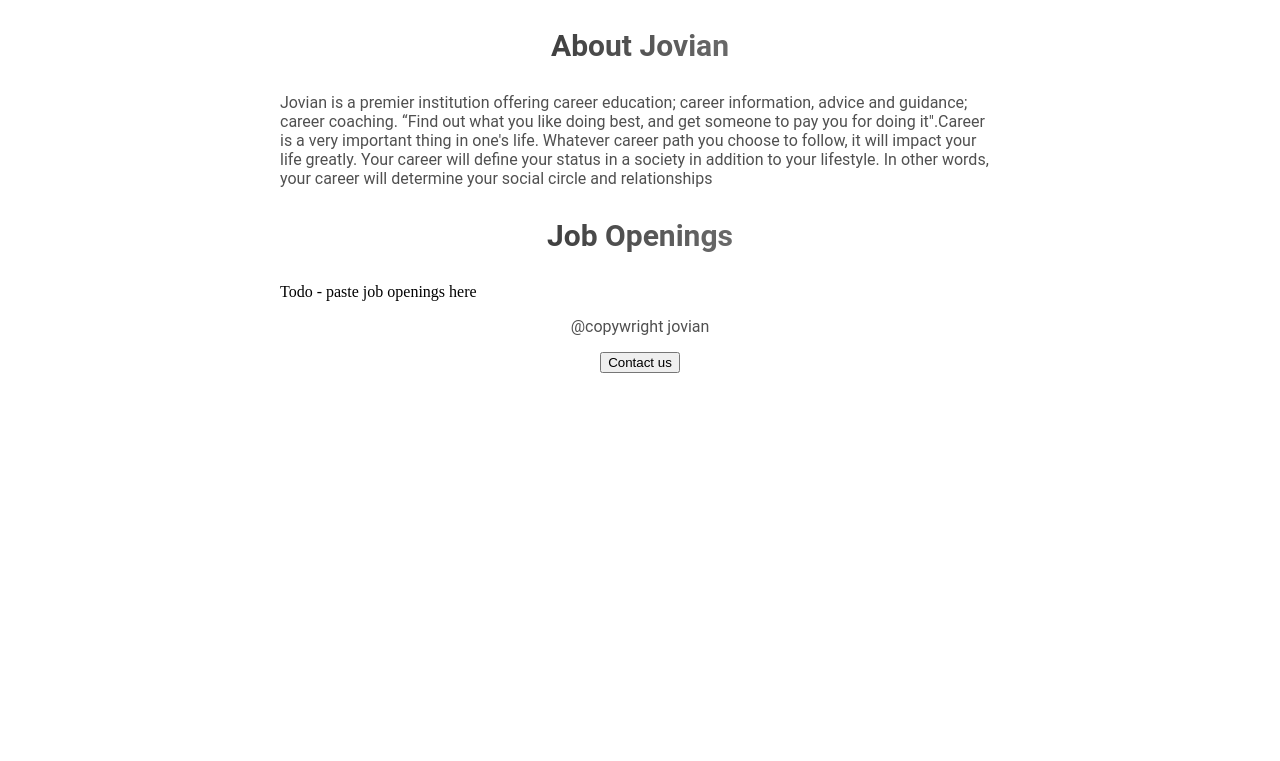
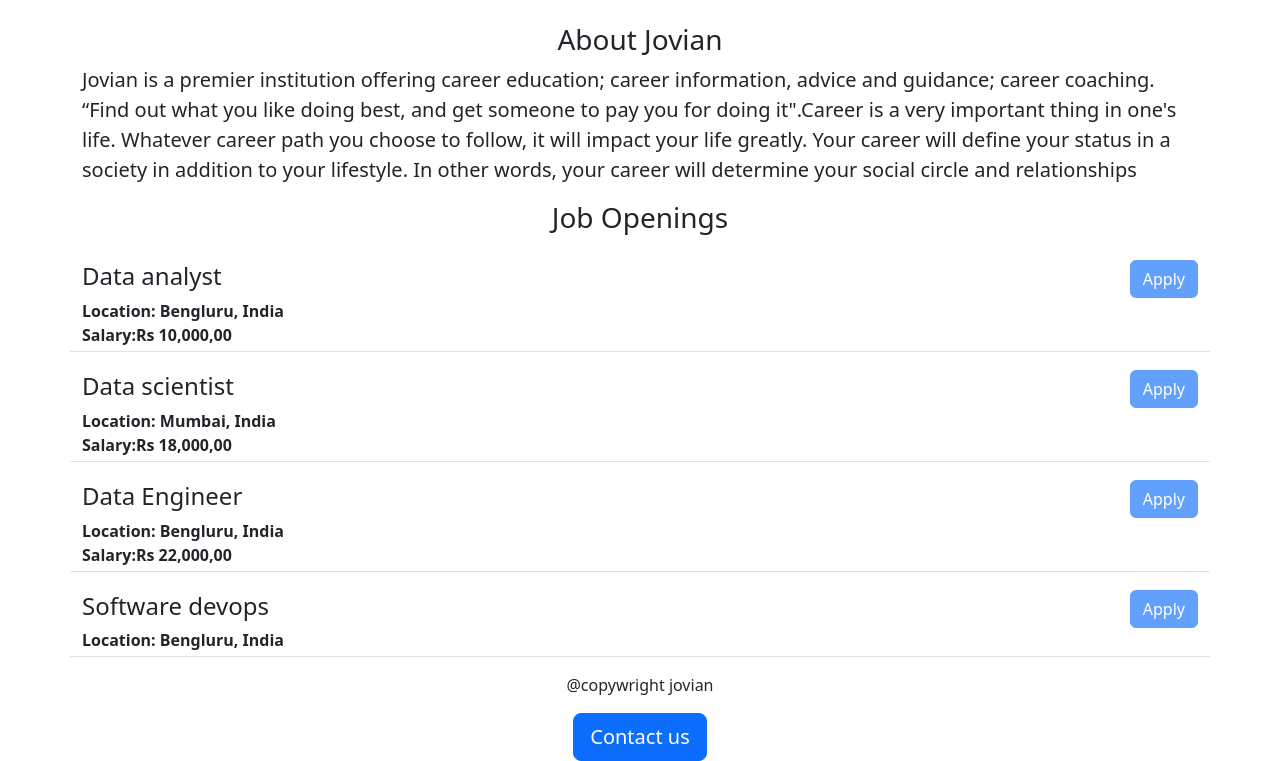
Before and after one commit to vasu123567/Web_dev-Jovian, a Flask app: page / in a window 1280 px wide. Shown: the part 441-1202 px from the top of the page. Before the commit the page ends 814 px from the top, so only its background shows below. Run offline with Flask 2, Linux system fonts and the light colour scheme.

Commit message:
added dynamic data and api route

```diff
--- a/main.py
+++ b/main.py
@@ -1,10 +1,33 @@
-from flask import Flask , render_template
+from flask import Flask , render_template , jsonify
 
 app = Flask(__name__,template_folder='templates')
 
+JOBS = [
+  { 'id':1,
+   'Title':'Data analyst',
+   'location': 'Bengluru, India',
+   'Salary': 'Rs 10,000,00'},
+  { 'id':2,
+   'Title':'Data scientist',
+   'location': 'Mumbai, India',
+   'Salary': 'Rs 18,000,00'},
+  { 'id':3,
+   'Title':'Data Engineer',
+   'location': 'Bengluru, India',
+   'Salary': 'Rs 22,000,00'},
+  { 'id':4,
+   'Title':'Software devops',
+   'location': 'Bengluru, India'}
+]
+
 @app.route("/")
 def hello():
-    return render_template('home.html')
+    return render_template('home.html',jobs = JOBS)
+
+
+@app.route("/api/jobs")
+def job_list():
+    return jsonify(JOBS)
 
 if __name__ == "__main__":
     app.run(host="0.0.0.0", debug = True)
--- a/templates/home.html
+++ b/templates/home.html
@@ -4,50 +4,50 @@
     <meta charset="utf-8">
     <meta name="viewport" content="width=device-width">
     <title>Jovian careers</title>
-      <style>
-      .multicolortext {
-        background-image: linear-gradient(to left,           darkgray, black);
-        text-align: center;
-        -webkit-background-clip: text;
-        -moz-background-clip: text;
-        background-clip: text;
-        color: transparent;
-        font-family: Roboto;
-        font-size: 30px;
-        font-weight:200px;
+        <link href="https://cdn.jsdelivr.net/npm/bootstrap@5.2.0/dist/css/bootstrap.min.css" rel="stylesheet" integrity="sha384-gH2yIJqKdNHPEq0n4Mqa/HGKIhSkIHeL5AyhkYV8i59U5AR6csBvApHHNl/vI1Bx" crossorigin="anonymous">
+    <style>
+      #pic{
+        height:360px;
+        width :100% ;
+        object-fit:cover;
       }
-        #superb{ width:100%;
-                height:360px;
-               object-fit:cover}
-        .para {font-family:roboto;
-               color:rgb(80,80,80)
-          }
-        #container{
-          max-width:720px;
-          margin:0 auto 0 auto;
-        }
     </style>
   </head>
   <body>
-  <div id = "container">
-		<h1 class ="multicolortext">
+  <div class = "container">
+		<h1 class = "text-center mt-2 mb-4">
       Jovian Careers
     </h1>
-    <img id="superb" src = "https://webdev-jovian.vasu123567.repl.co/static/webdev.jpg">
-    <h3 class ="multicolortext">
+    <img class = "image-fluid" id = "pic" src = "https://webdev-jovian.vasu123567.repl.co/static/webdev.jpg">
+    <h3 class = "text-center mt-4 mb-2">
       About Jovian
     </h3>
-    <p class = "para">
+    <p class = "lead">
       Jovian is a premier institution offering career education; career information, advice and guidance; career coaching. “Find out what you like doing best, and get someone to pay you for doing it".Career is a very important thing in one's life. Whatever career path you choose to follow, it will impact your life greatly. Your career will define your status in a society in addition to your lifestyle. In other words, your career will determine your social circle and relationships
     </p>
-     <h3 class ="multicolortext">
+     <h3 class = "text-center mt-2 mb-4">
        Job Openings
     </h3>
-    <p>Todo - paste job openings here</p>
-    <div style = "text-align:center";>
-      <p class="para">@copywright jovian</p>
-    <button >Contact us</button>
+    {% for job in jobs %}
+    <div class='border-bottom row' style='margin-bottom:16px;padding-bottom:4px;'>
+      <div class="col-9">
+      <h4 style = "colour:rgb{120,120,120};margin-top:4px">{{job['Title']}}</h4>
+      <div ><b style ="margin-top:0px">Location: {{job['location']}}</b></div>
+    {% if 'Salary' in job %}
+    <div><b style = "margin-top-2px">Salary:{{job['Salary']}}</b></div>
+    {%endif%}
+      </div>
+      <div class='col-3'>
+      <button type="button" class="btn btn-primary float-lg-end" style="margin-top:2px" disabled>Apply</button>
+      </div>
     </div>
+      {% endfor %}
+
+
+      <p class = "text-center">@copywright jovian</p>
+      <div class = "text-center">
+    <button class="btn btn-primary btn-lg">Contact us</button>
+      </div>
   </div>
   </body>
 </html>
```
